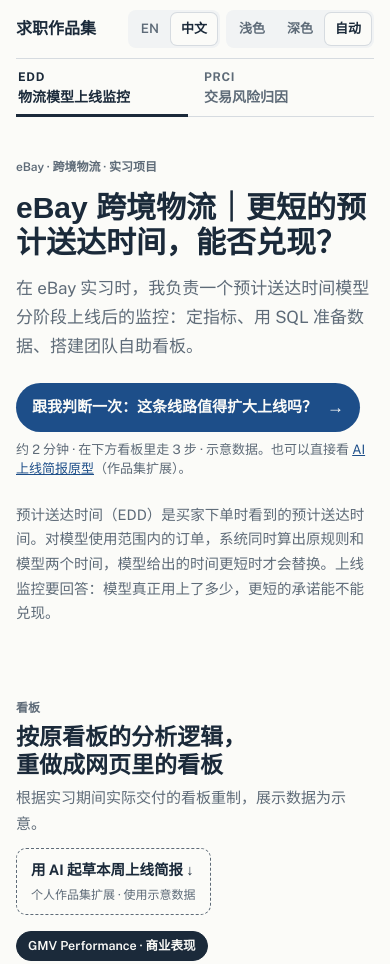
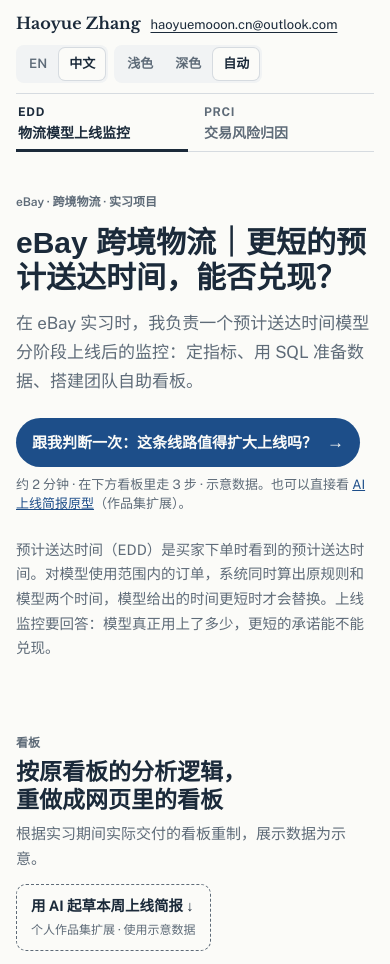
Before and after one commit to charliehbz/charliehbz.github.io, a plain HTML site: page index.html in a window 390 px wide. Shown: the top 964 px of the page. Drawn offline with nearby package versions, Linux system fonts and the light colour scheme.

Commit message:
Update site 2026-11-16 01:08

```diff
--- a/index.html
+++ b/index.html
@@ -3,9 +3,9 @@
 <head>
 <meta charset="utf-8">
 <meta name="viewport" content="width=device-width, initial-scale=1, viewport-fit=cover">
-<title>求职作品集 · 数据分析、商业分析、供应链与 AI 产品运营</title>
+<title>Haoyue Zhang · 求职作品集 · 数据分析、商业分析、供应链与 AI 产品运营</title>
 <meta name="description" content="求职作品集：两个 eBay 实习项目。EDD：预计送达时间模型上线监控，附两分钟看板演示和 AI 简报原型；PRCI：高风险成交占比异动的贡献分解，附 AI 风控建议审核演示。">
-<meta property="og:title" content="求职作品集 · 数据分析、商业分析、供应链与 AI 产品运营">
+<meta property="og:title" content="Haoyue Zhang · 求职作品集 · 数据分析、商业分析、供应链与 AI 产品运营">
 <meta property="og:description" content="EDD · 物流模型上线监控；PRCI · 交易风险归因。两个案例都可以直接在页面里交互。">
 <meta property="og:type" content="website">
 <link rel="icon" href="data:,">
@@ -31,7 +31,10 @@
 
 <header class="topbar">
   <div class="wrap">
-    <span class="who"><span lang="en">Portfolio</span><span lang="zh">求职作品集</span></span>
+    <div class="who-id">
+      <span class="who">Haoyue Zhang</span>
+      <a class="who-mail" href="mailto:haoyuemooon.cn@outlook.com">haoyuemooon.cn@outlook.com</a>
+    </div>
     <span class="who-sub"><span lang="en">Data analytics · Business analytics · Supply chain · AI product operations</span><span lang="zh">数据分析 · 商业分析 · 供应链管理 · AI 产品运营</span></span>
     <div class="toggles">
       <div class="seg" role="group" aria-label="Language">
@@ -58,7 +61,7 @@
 <main class="wrap" id="top">
 
   <!-- ======================================================================== 项目一：EDD（到「项目一结束」为止） -->
-  <section class="project" id="project-edd" data-project="edd" data-title-en="EDD · Delivery-date model rollout monitoring · Portfolio" data-title-zh="EDD · 物流模型上线监控 · 求职作品集">
+  <section class="project" id="project-edd" data-project="edd" data-title-en="EDD · Delivery-date model rollout monitoring · Haoyue Zhang" data-title-zh="EDD · 物流模型上线监控 · Haoyue Zhang 求职作品集">
     <div class="masthead">
       <p class="eyebrow"><span lang="en">eBay · Cross-border shipping · Internship project</span><span lang="zh">eBay · 跨境物流 · 实习项目</span></p>
       <h1><span lang="en">eBay cross-border shipping: shorter delivery promises, but can they be kept?</span><span lang="zh">eBay 跨境物流｜更短的预计送达时间，能否兑现？</span></h1>
@@ -386,7 +389,7 @@
   <!-- ======================================================================== 项目一结束 -->
 
   <!-- ======================================================================== 项目二：PRCI（到「项目二结束」为止） -->
-  <section class="project" id="project-prci" data-project="prci" data-title-en="PRCI · Trust-risk attribution · Portfolio" data-title-zh="PRCI · 交易风险归因 · 求职作品集">
+  <section class="project" id="project-prci" data-project="prci" data-title-en="PRCI · Trust-risk attribution · Haoyue Zhang" data-title-zh="PRCI · 交易风险归因 · Haoyue Zhang 求职作品集">
     <div class="masthead">
       <p class="eyebrow"><span lang="en">eBay · Trust and risk · Internship project</span><span lang="zh">eBay · 交易风险 · 实习项目</span></p>
       <h1><span lang="en">eBay trust and risk: the high-risk share of Fashion sales rose. What pushed it up?</span><span lang="zh">eBay 交易风险｜高风险成交占比上升，是谁推高的？</span></h1>
--- a/site.css
+++ b/site.css
@@ -20,8 +20,14 @@
 /* 00. One page, two projects: the project tabs under the top bar, and which project is showing ----------
    Project tabs are the top level (large text, underline, full-width bar); the small pills inside a case switch
    dashboard pages. --head-h and --stick are measured by site.js. */
+.topbar .who-id { display: flex; flex-wrap: wrap; align-items: baseline; gap: 2px 10px; min-width: 0; }
+.topbar .who { margin-right: 0; }
+.topbar .who-mail { font-size: 13px; color: var(--ink); text-underline-offset: 3px; overflow-wrap: anywhere; }
 .topbar .who-sub { font-size: 12.5px; color: var(--muted); margin-right: auto; }
-.topbar .who { margin-right: 0; }
+@media (max-width: 1100px) {   /* keep the bar on one row: the role line goes first */
+  .topbar .who-sub { display: none; }
+  .topbar .who-id { margin-right: auto; }
+}
 .proj-nav { position: sticky; top: var(--head-h, 0px); z-index: 4; background: var(--paper); border-bottom: 1px solid var(--rule); }
 .proj-nav .wrap { display: flex; gap: 0 32px; }
 .proj-tab { display: flex; align-items: baseline; gap: 7px; padding: 12px 2px 10px; border-bottom: 3px solid transparent; margin-bottom: -1px; text-decoration: none; color: var(--muted); }
@@ -265,7 +271,7 @@ details.how[open] > summary { margin-bottom: 10px; }
 /* G. Responsive ------------------------------------------------------------------------------- */
 @media (max-width: 900px) {
   .topbar .who-sub { display: none; }
-  .topbar .who { margin-right: auto; }
+  .topbar .who-id { margin-right: auto; }
   .case-list > li { grid-template-columns: minmax(0, 1fr); }
   .case-list > li.has-shot { grid-template-columns: minmax(0, 1fr); grid-template-areas: "meta" "shot" "body"; grid-template-rows: none; }
   .dash-grid2 { grid-template-columns: minmax(0, 1fr); }
```
